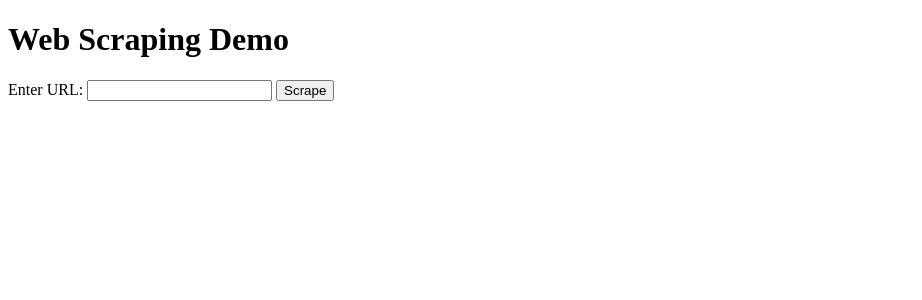
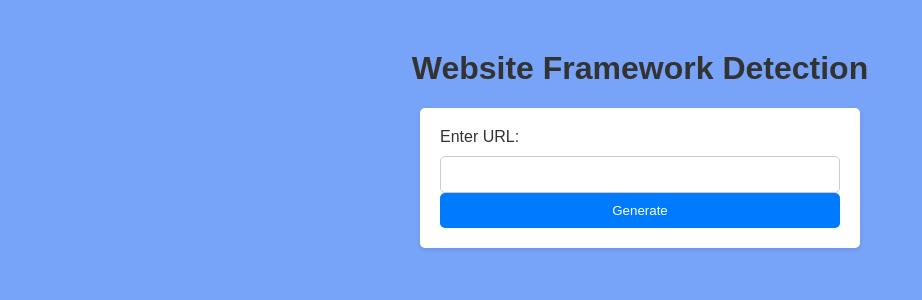
Before and after one commit to Ritesh132/Website-Framework-Detection-, a Flask app: page / in a window 1280 px wide. Shown: the top 300 px of the page, without its empty margins (0-922 px from the left). Run offline with Flask 3, Linux system fonts and the light colour scheme.

Commit message:
Update index.html

```diff
--- a/templates/index.html
+++ b/templates/index.html
@@ -3,14 +3,61 @@
 <head>
     <meta charset="UTF-8">
     <meta name="viewport" content="width=device-width, initial-scale=1.0">
-    <title>Web Scraping Demo</title>
+    <title>Website Framework Detection</title>
+    <style>
+
+        body {
+            font-family: Arial, sans-serif;
+            margin: 0;
+            padding: 0;
+            background-color: #77a4f8;
+        }
+        h1 {
+            text-align: center;
+            margin-top: 50px;
+            color: #333;
+        }
+        form {
+            max-width: 400px;
+            margin: 0 auto;
+            background-color: #fff;
+            padding: 20px;
+            border-radius: 5px;
+            box-shadow: 0 2px 4px rgba(0, 0, 0, 0.1);
+        }
+        label {
+            display: block;
+            margin-bottom: 10px;
+            color: #333;
+        }
+        input[type="text"] {
+            width: calc(100% - 22px);
+            padding: 10px;
+            border: 1px solid #ccc;
+            border-radius: 5px;
+        }
+        button[type="submit"] {
+            width: 100%;
+            padding: 10px;
+            background-color: #007bff;
+            border: none;
+            border-radius: 5px;
+            color: #fff;
+            cursor: pointer;
+            transition: background-color 0.3s;
+        }
+        button[type="submit"]:hover {
+            background-color: #0056b3;
+        }
+    </style>
 </head>
 <body>
-    <h1>Web Scraping Demo</h1>
+
+    <h1>Website Framework Detection</h1>
     <form action="/scrape" method="post">
         <label for="url">Enter URL:</label>
         <input type="text" id="url" name="url" required>
-        <button type="submit">Scrape</button>
+        <button type="submit">Generate</button>
     </form>
 </body>
 </html>
```
